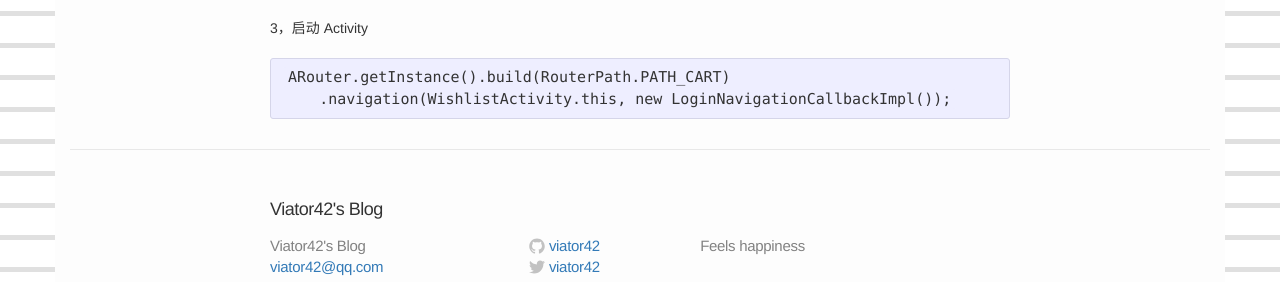
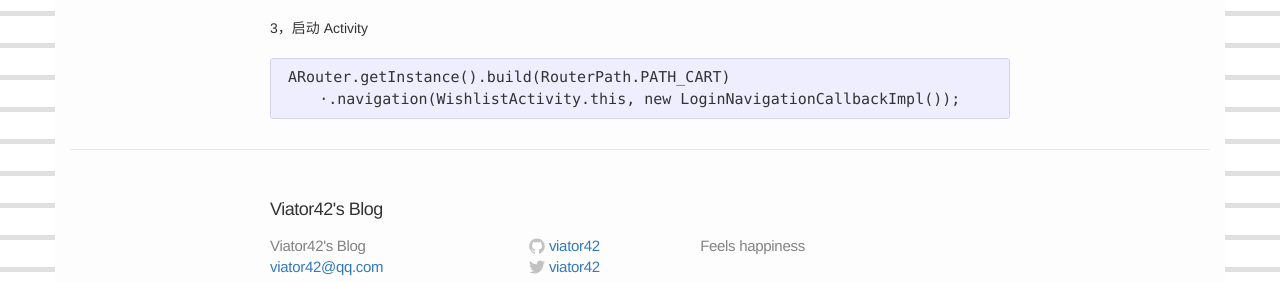
Before and after one commit to viator42/viator42.github.io, a Jekyll site: the page built from _posts/2019-1-4-android-arouter.markdown, in a window 1280 px wide and 900 px high, scrolled down 3013 px. Shown: the part 567-849 px from the top of the window. Built offline with Jekyll 4.4.1, drawn with Linux system fonts in a browser that asks for light colours.

```diff
--- a/_posts/2019-1-4-android-arouter.markdown
+++ b/_posts/2019-1-4-android-arouter.markdown
@@ -146,4 +146,4 @@ categories: Android
 3，启动 Activity
 
     ARouter.getInstance().build(RouterPath.PATH_CART)
-        .navigation(WishlistActivity.this, new LoginNavigationCallbackImpl());
+        ·.navigation(WishlistActivity.this, new LoginNavigationCallbackImpl());
```
